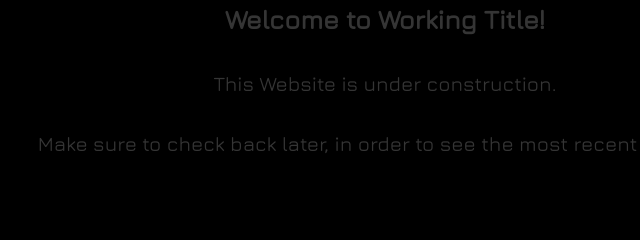
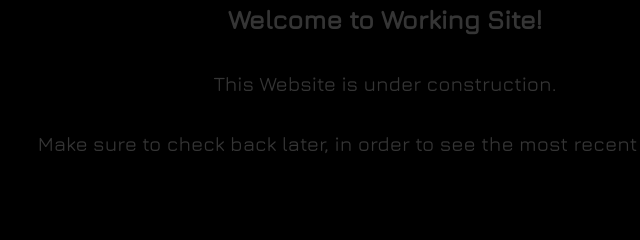
Before and after one commit to Tynnu/LauraKizim, a plain HTML site: page index.html in a window 1280 px wide. Shown: the top 240 px of the page, 255-895 px from the left. Drawn offline with nearby package versions, Linux system fonts and the light colour scheme.

Commit message:
smol change

```diff
--- a/index.html
+++ b/index.html
@@ -24,7 +24,7 @@
     <!--img id="title_m" src="graphics/title_m.jpg" alt=""-->
 
   <div class="nav">
-    <h2>Welcome&nbsp;to Working&nbsp;Title!</h2>
+    <h2>Welcome&nbsp;to Working&nbsp;Site!</h2>
     <br>
     This Website is under construction.
   <br><br>
```
